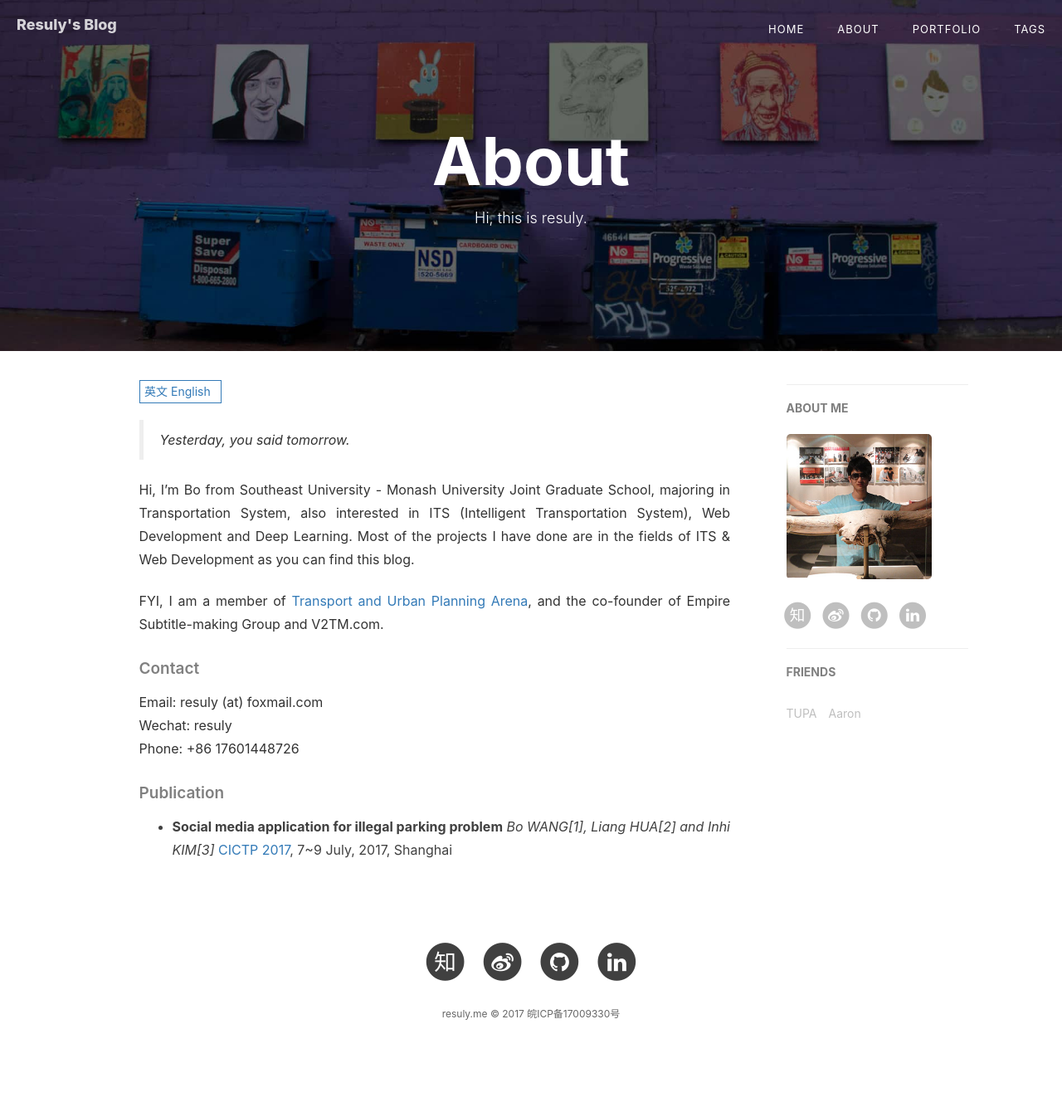
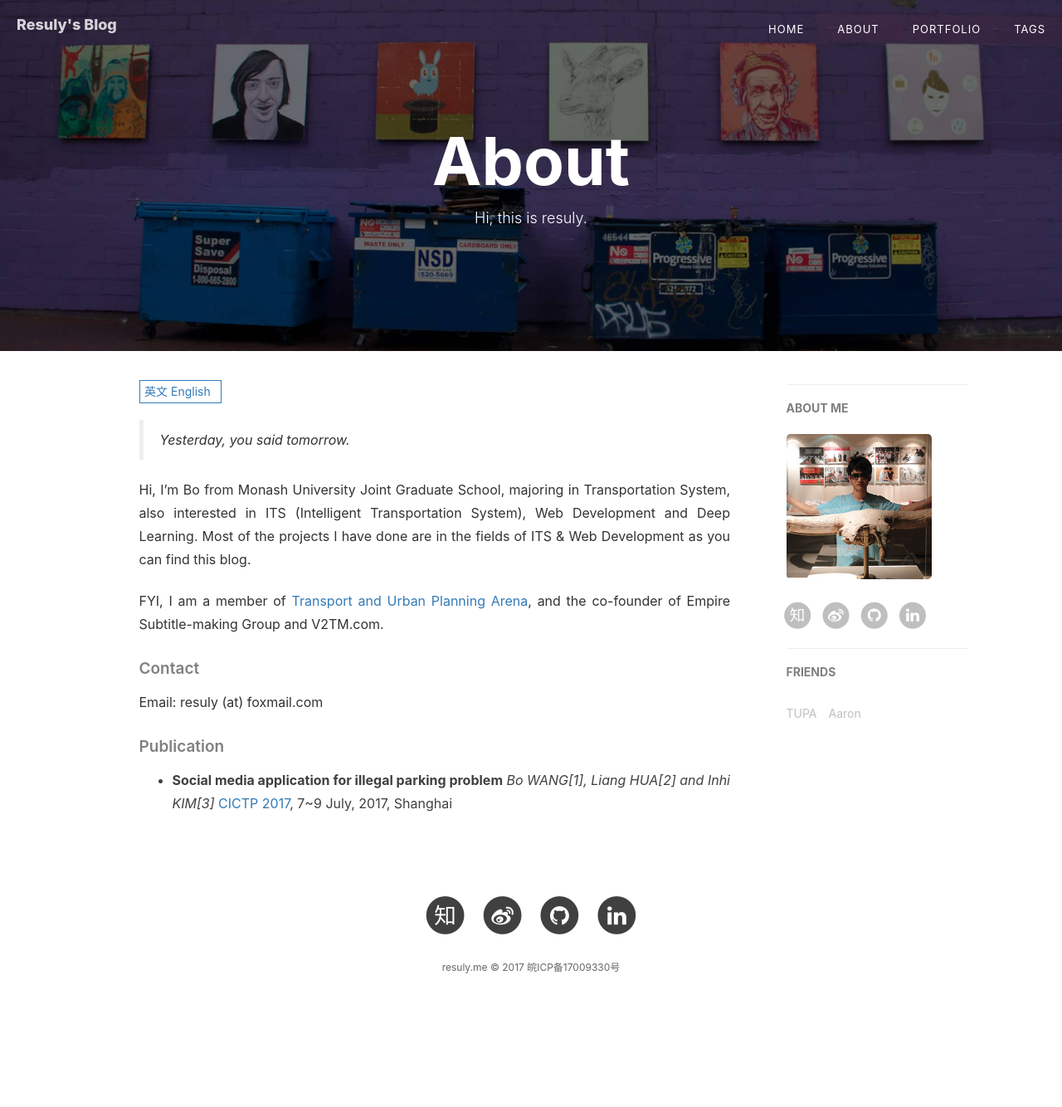
Before and after one commit to resuly/resuly.github.io, a Jekyll site: the page built from about.html, in a window 1280 px wide. Shown: the whole page at 83% size. Built offline with Jekyll 4.4.1, drawn with Linux system fonts in a browser that asks for light colours; nearby versions of some CDN libraries; comment, search, counter and statistics services are not loaded; after the commit the page ends 1278 px from its top, so only the background shows below that.

Commit message:
about page update

```diff
--- a/about.html
+++ b/about.html
@@ -33,15 +33,13 @@ header-img: "img/about-bg.jpg"
 <div class="en post-container">
     <blockquote><p>Yesterday, you said tomorrow.</p></blockquote>
 
-    <p>Hi, I’m Bo from Southeast University - Monash University Joint Graduate School, majoring in Transportation System, also interested in ITS (Intelligent Transportation System), Web Development and Deep Learning. Most of the projects I have done are in the fields of ITS & Web Development as you can find this blog.</p>
+    <p>Hi, I’m Bo from Monash University Joint Graduate School, majoring in Transportation System, also interested in ITS (Intelligent Transportation System), Web Development and Deep Learning. Most of the projects I have done are in the fields of ITS & Web Development as you can find this blog.</p>
 
     <p>FYI, I am a member of <a href="http://inhi.kim" target="_blank">Transport and Urban Planning Arena</a>, and the co-founder of Empire Subtitle-making Group and V2TM.com.</p>
 
     <h5>Contact</h5>
     <p>
       Email: resuly (at) foxmail.com <br>
-      Wechat: resuly <br>
-      Phone: +86 17601448726
     </p>
 
     <h5>Publication</h5>
```
Also changed, not shown: other parts of about.html (+1 -1 lines).
